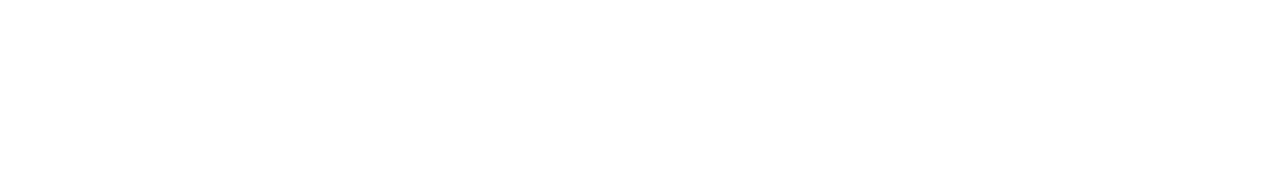
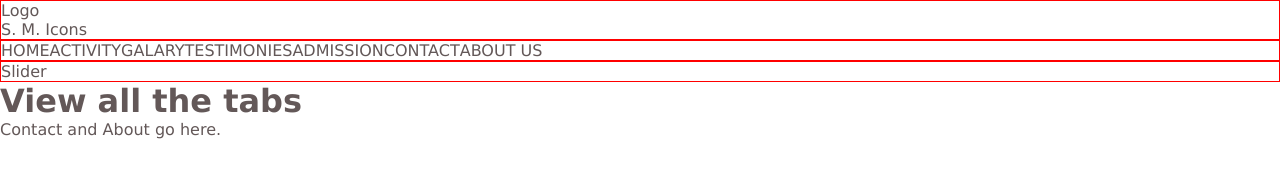
Before and after one commit to Lecon-Git/helpway-website, a plain HTML site: page index.html in a window 1280 px wide. Drawn offline with Linux system fonts and the light colour scheme.

Commit message:
Structuring Helpway website

```diff
--- /dev/null
+++ b/css/style.css
@@ -0,0 +1,45 @@
+body {
+    margin: 0;
+    padding: 0;
+    font-family: Verdana, Geneva, Tahoma, sans-serif;
+    color: rgb(99, 88, 88);
+}
+
+h1,
+h2,
+h3,
+h4,
+h5,
+h6 {
+    margin: 0;
+    padding: 0;
+}
+
+a {
+    text-decoration: 0;
+    color: rgb(99, 88, 88);
+}
+
+ul,
+li {
+    list-style: none;
+    margin: 0;
+    padding: 0;
+}
+
+#tabs {
+    display: flex;
+}
+
+.header {
+    display: flex;
+    flex-direction: column;
+    height: fit-content;
+}
+
+
+/* check for border: visualize */
+
+.h {
+    border: 1px solid red;
+}
--- a/index.html
+++ b/index.html
@@ -6,10 +6,50 @@
     <meta http-equiv="X-UA-Compatible" content="IE=edge">
     <meta name="viewport" content="width=device-width, initial-scale=1.0">
     <title>Helpway Private School</title>
+    <link rel="stylesheet" href="css/style.css">
+    <link rel="stylesheet" href="css/comment.css">
 </head>
 
 <body>
 
+    <!-- container -->
+    <div class="container">
+        <!-- header -->
+        <div class="header">
+            <div class="h upper_menu">
+                <div class="logo">Logo</div>
+                <div class="social_media_icons">S. M. Icons</div>
+            </div>
+            <div class="h nav">
+                <ul id="tabs">
+                    <li><a href="#">HOME</a></li>
+                    <li><a href="#">ACTIVITY</a></li>
+                    <li><a href="#">GALARY</a></li>
+                    <li>
+                        <a href="#">TESTIMONIES</a>
+                    </li>
+                    <li>
+                        <a href="#">ADMISSION</a>
+                    </li>
+                    <li><a href="#">CONTACT</a></li>
+                    <li><a href="#">ABOUT US</a></li>
+                </ul>
+            </div>
+            <div class="h banner">Slider</div>
+        </div>
+        <!-- body -->
+        <div class="body">
+            <h1>View all the tabs</h1>
+        </div>
+        <!-- footer -->
+        <div class="footer">
+            Contact and About go here.
+        </div>
+    </div>
+
+
+    <script src="js/utils.js"></script>
+    <script src="js/comment.js"></script>
 </body>
 
 </html>
```
Also changed, not shown: css/comment.css (added), js/comment.js (added), js/utils.js (added).
